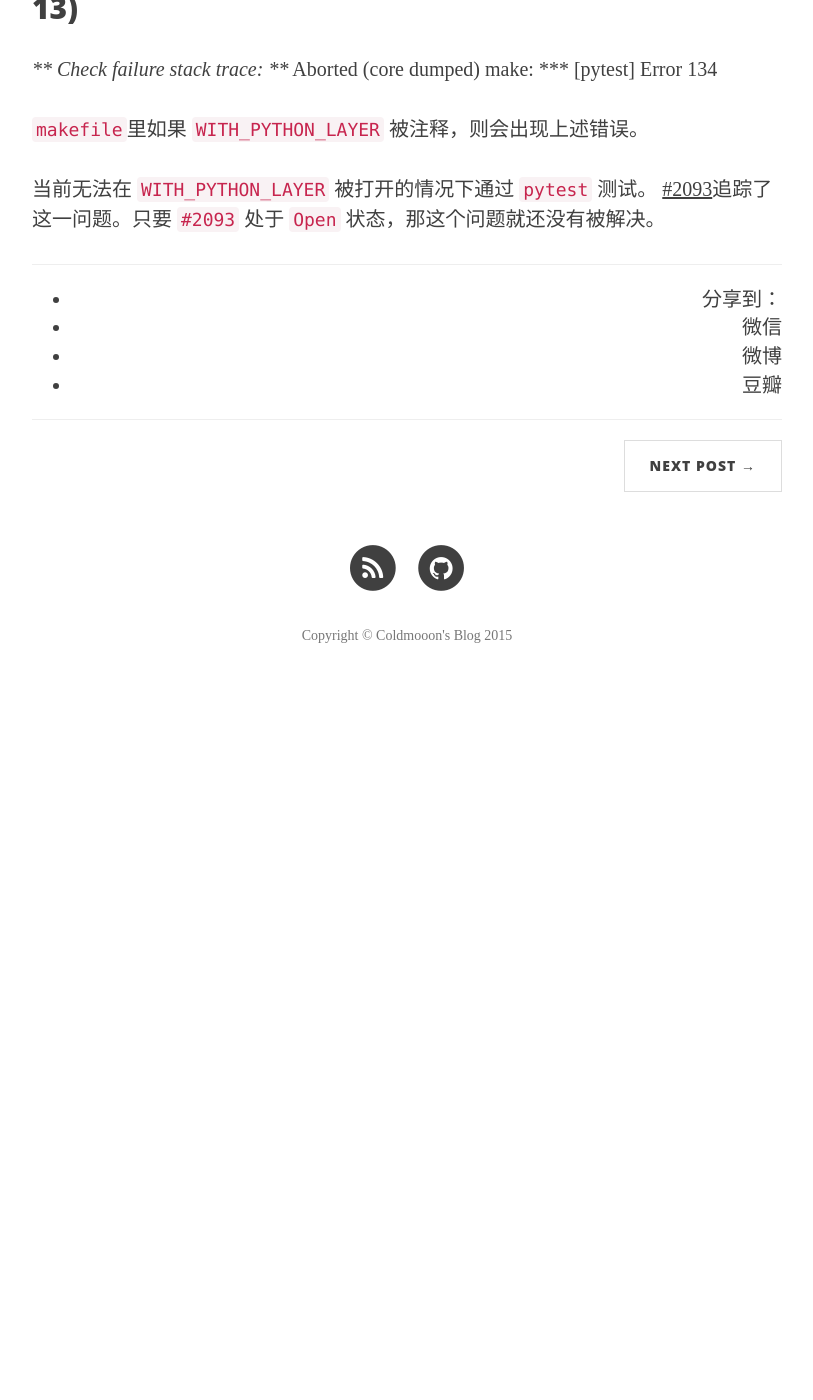
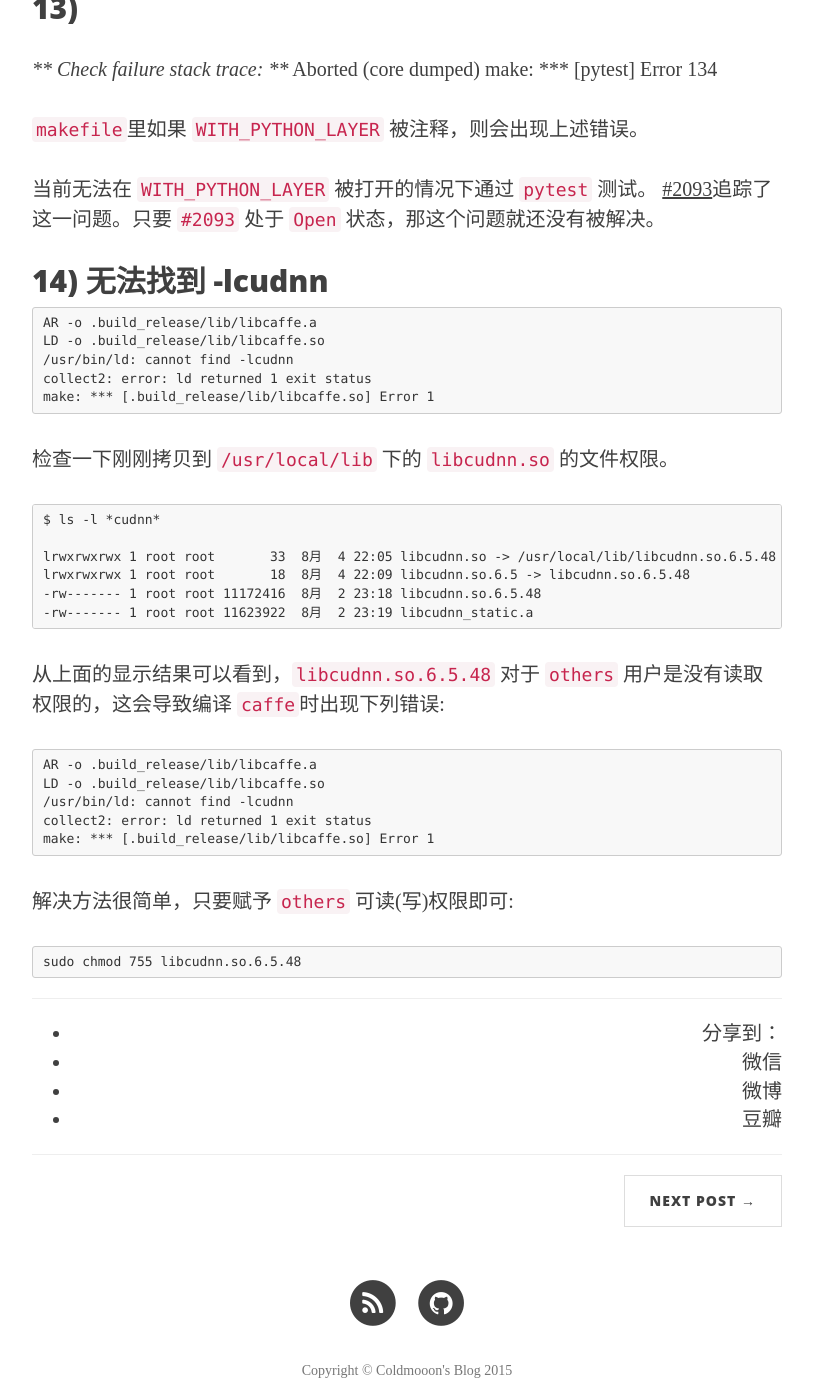
Before and after one commit to Coldmooon/coldmooon.github.io, a Jekyll site: the page built from _posts/2015-07-09-caffe.markdown, in a window 1280 px wide and 1400 px high, scrolled down 6707 px. Shown: the whole window, without its empty margins (233-1046 px from the left). Built offline with Jekyll 4.4.1, drawn with Linux system fonts in a browser that asks for light colours; nearby versions of some CDN libraries; comment, search, counter and statistics services are not loaded; before the commit the page ends 7418 px from its top, so only the background shows below that.

````diff
--- a/_posts/2015-07-09-caffe.markdown
+++ b/_posts/2015-07-09-caffe.markdown
@@ -265,3 +265,38 @@ make: *** [pytest] Error 134
 
 当前无法在 `WITH_PYTHON_LAYER` 被打开的情况下通过 `pytest` 测试。
 [#2093](https://github.com/BVLC/caffe/issues/2093)追踪了这一问题。只要 `#2093` 处于 `Open` 状态，那这个问题就还没有被解决。
+
+## 14) 无法找到 -lcudnn
+
+```
+AR -o .build_release/lib/libcaffe.a
+LD -o .build_release/lib/libcaffe.so
+/usr/bin/ld: cannot find -lcudnn
+collect2: error: ld returned 1 exit status
+make: *** [.build_release/lib/libcaffe.so] Error 1
+```
+检查一下刚刚拷贝到 `/usr/local/lib` 下的 `libcudnn.so` 的文件权限。
+
+```
+$ ls -l *cudnn*
+
+lrwxrwxrwx 1 root root       33  8月  4 22:05 libcudnn.so -> /usr/local/lib/libcudnn.so.6.5.48
+lrwxrwxrwx 1 root root       18  8月  4 22:09 libcudnn.so.6.5 -> libcudnn.so.6.5.48
+-rw------- 1 root root 11172416  8月  2 23:18 libcudnn.so.6.5.48
+-rw------- 1 root root 11623922  8月  2 23:19 libcudnn_static.a
+```
+从上面的显示结果可以看到，`libcudnn.so.6.5.48` 对于 `others` 用户是没有读取权限的，这会导致编译 `caffe`时出现下列错误:
+
+```
+AR -o .build_release/lib/libcaffe.a
+LD -o .build_release/lib/libcaffe.so
+/usr/bin/ld: cannot find -lcudnn
+collect2: error: ld returned 1 exit status
+make: *** [.build_release/lib/libcaffe.so] Error 1
+```
+
+解决方法很简单，只要赋予 `others` 可读(写)权限即可:
+
+```
+sudo chmod 755 libcudnn.so.6.5.48
+```
````
Also changed, not shown: _posts/2015-08-03-caffe_install.markdown (+48 -3 lines).
